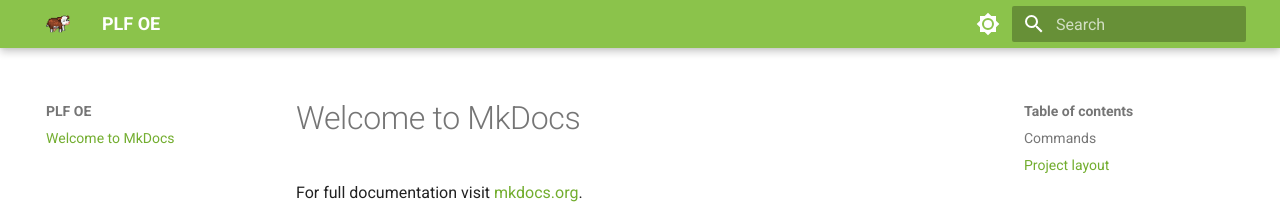
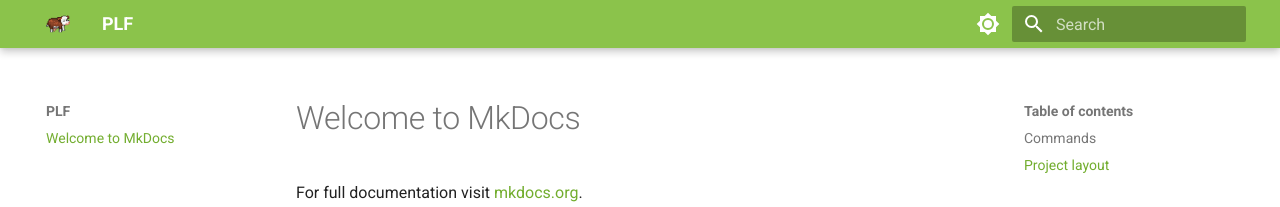
Before and after one commit to hanubence/plf-oe, an MkDocs documentation site: the page built from docs/index.md, in a window 1280 px wide. Shown: the top 207 px of the page. Built offline with MkDocs 1.6.1 and Material for MkDocs 9.7.7, drawn with Linux system fonts in a browser that asks for light colours.

```diff
--- a/mkdocs.yml
+++ b/mkdocs.yml
@@ -1,4 +1,4 @@
-site_name: PLF OE
+site_name: PLF
 
 theme:
   logo: assets/img/cow.png
```
